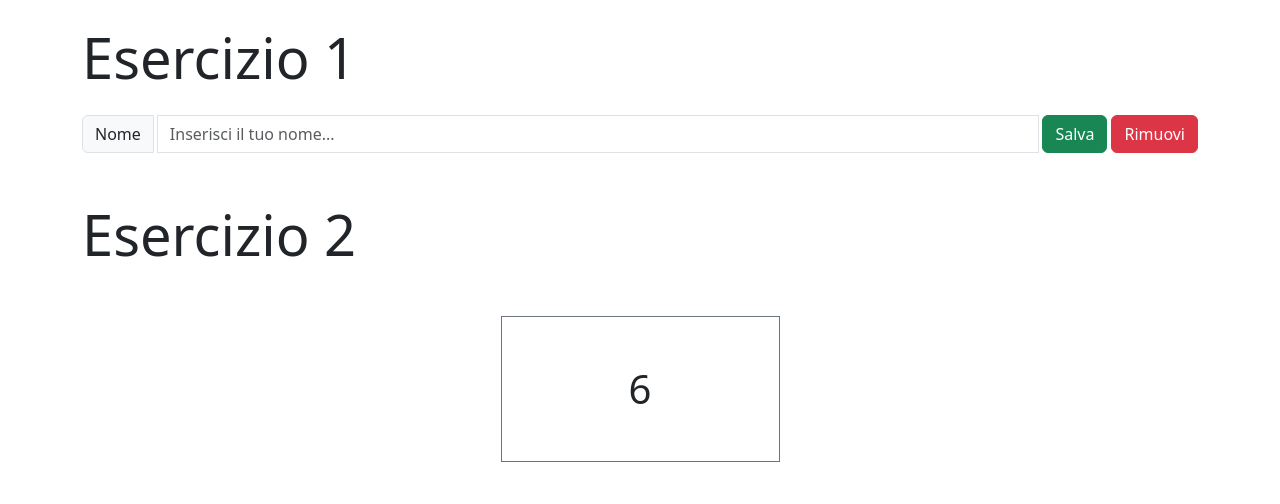
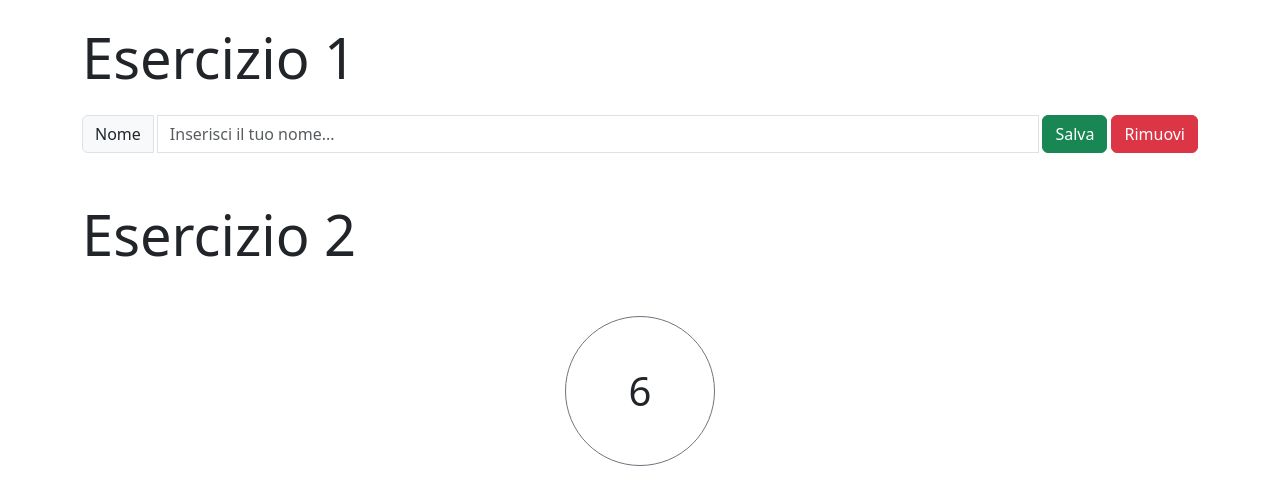
Before and after one commit to NicoleMaini/U2-W7-D2, a plain HTML site: page index.html in a window 1280 px wide. Drawn offline with nearby package versions, Linux system fonts and the light colour scheme.

Commit message:
fixed border timer

```diff
--- a/index.html
+++ b/index.html
@@ -34,7 +34,13 @@
         </form>
       </div>
       <h2 class="display-4 my-5">Esercizio 2</h2>
-      <div id="timer" class="display-6 my-5 text-center border border-secondary w-25 mx-auto py-5">0</div>
+      <div
+        id="timer"
+        class="display-6 my-5 d-flex justify-content-center align-items-center border rounded-circle border-secondary mx-auto"
+        style="width: 150px; height: 150px"
+      >
+        0
+      </div>
     </div>
 
     <script
```
